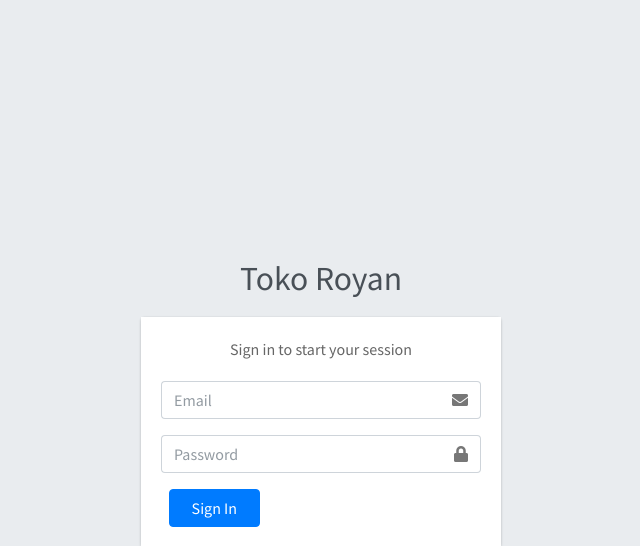
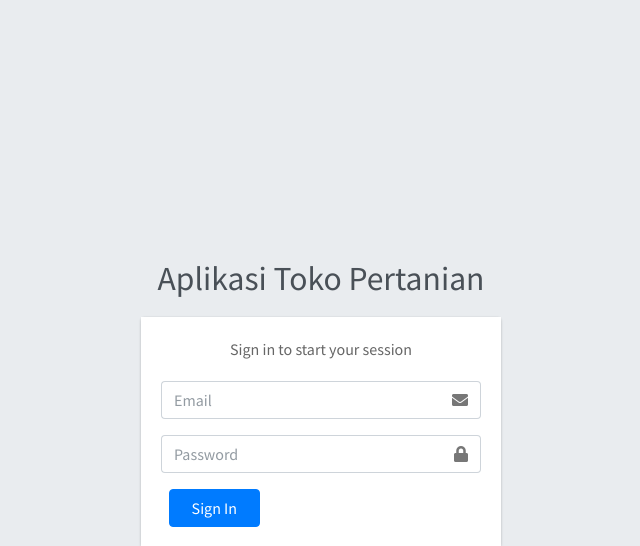
Before and after one commit to Syachroyan/Pbo, a PHP site: page / in a window 1280 px wide. Shown: the top 546 px of the page, without its empty margins (319-959 px from the left). Run offline with PHP 8.4, Linux system fonts and the light colour scheme; some libraries are stand-ins or nearby versions.

Commit message:
Update index.php

```diff
--- a/index.php
+++ b/index.php
@@ -17,7 +17,7 @@
 <body class="hold-transition login-page">
 <div class="login-box">
   <div class="login-logo">
-    <a href="../../index2.html"><b> Toko Royan </b></a>
+    <a href="../../index2.html"><b> Aplikasi Toko Pertanian </b></a>
   </div>
   <!-- /.login-logo -->
   <div class="card">
```
